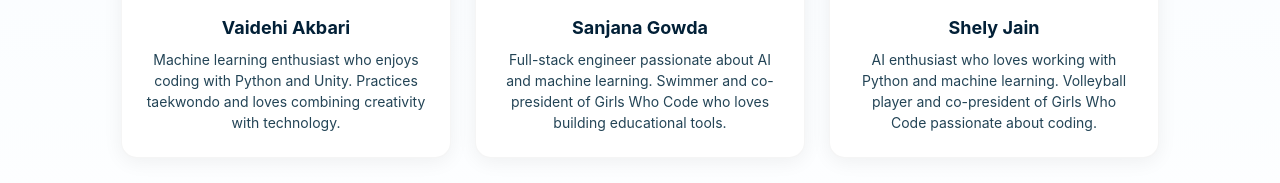
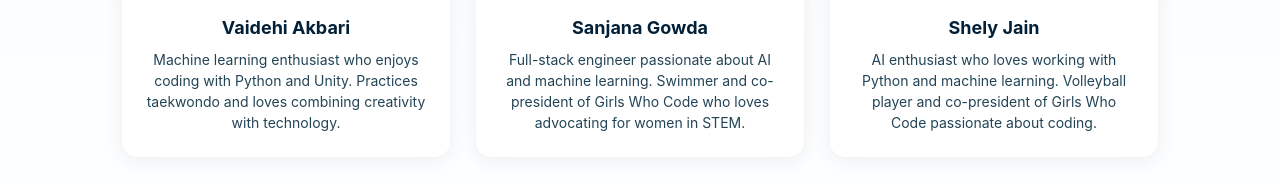
Before and after one commit to sanjugowda216/FiveAI, a React (Vite) app in the folder frontend/: page / in a window 1280 px wide. Shown: the part 2109-2292 px from the top of the page. Built offline with nearby package versions, Linux system fonts and the light colour scheme; no server answers.

Commit message:
Update Sanjana Gowda's description to advocate for women in STEM

```diff
--- a/frontend/src/pages/Home.jsx
+++ b/frontend/src/pages/Home.jsx
@@ -679,7 +679,7 @@ export default function Home() {
             <div style={{ textAlign: "center" }}>
               <div style={{ fontSize: 18, fontWeight: 700, color: "#022037", marginBottom: 8 }}>Sanjana Gowda</div>
               <div style={{ color: "#234456", fontSize: 14, lineHeight: 1.5 }}>
-                Full-stack engineer passionate about AI and machine learning. Swimmer and co-president of Girls Who Code who loves building educational tools.
+                Full-stack engineer passionate about AI and machine learning. Swimmer and co-president of Girls Who Code who loves advocating for women in STEM.
               </div>
             </div>
           </div>
```
